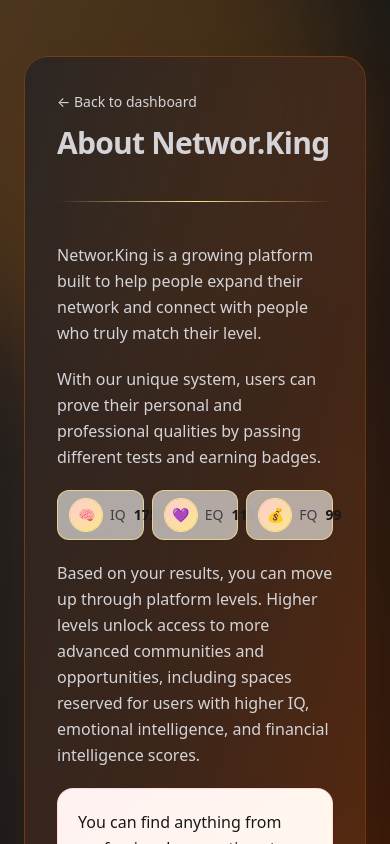
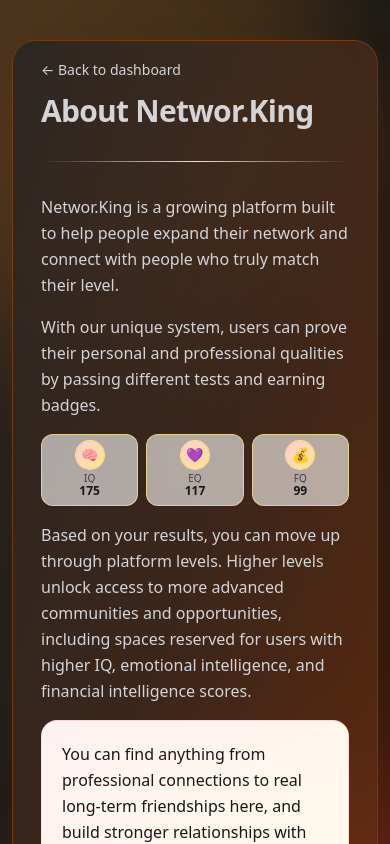
Before and after one commit to vahzakaryan-del/network-king-frontend, a Next.js app: page /about in a window 390 px wide. Shown: the top 844 px of the page. Built offline with nearby package versions, Linux system fonts and the light colour scheme; no server answers.

Commit message:
some frontend changes

```diff
--- a/src/app/(footer)/about/page.tsx
+++ b/src/app/(footer)/about/page.tsx
@@ -39,13 +39,18 @@ function BadgeMini({
   value: string;
 }) {
   return (
-    <div className="flex items-center gap-2 rounded-xl border border-amber-200/70 bg-white/60 backdrop-blur px-3 py-2 shadow-sm">
-      <div className="h-8 w-8 shrink-0 rounded-full bg-gradient-to-br from-rose-200 to-amber-200 ring-1 ring-amber-200 flex items-center justify-center text-sm">
+    <div className="flex flex-col items-center justify-center gap-1 rounded-xl border border-amber-200/70 bg-white/60 backdrop-blur px-2 py-1.5 shadow-sm">
+      <div className="h-7 w-7 shrink-0 rounded-full bg-gradient-to-br from-rose-200 to-amber-200 ring-1 ring-amber-200 flex items-center justify-center text-sm">
         {emoji}
       </div>
-      <div className="flex items-baseline gap-2 leading-none">
-        <div className="text-sm font-medium text-zinc-700">{short}</div>
-        <div className="text-sm font-semibold text-zinc-900">{value}</div>
+
+      <div className="flex min-w-0 flex-col leading-none w-full">
+        <div className="text-[10px] font-medium text-zinc-700 truncate text-center w-full">
+          {short}
+        </div>
+        <div className="text-xs font-semibold text-zinc-900 truncate text-center w-full">
+          {value}
+        </div>
       </div>
     </div>
   );
@@ -53,7 +58,7 @@ function BadgeMini({
 
 export default function AboutPage() {
   return (
-    <div className="space-y-10">
+    <div className="space-y-8 px-3 sm:px-6 md:px-0">
       <header className="space-y-3">
         <Link
           href="/dashboard"
@@ -66,18 +71,18 @@ export default function AboutPage() {
           <h1 className="text-3xl md:text-4xl font-semibold tracking-tight text-zinc-300">
             About Networ.King
           </h1>
-         <p className="mt-2 text-zinc-300 hidden sm:block">
+          <p className="mt-2 text-zinc-300 hidden sm:block">
             A premium space to meet the right people — not just more people.
           </p>
         </div>
       </header>
 
       {/* Separator */}
-      <div className="">
+      <div>
         <div className="h-px w-full bg-gradient-to-r from-transparent via-amber-200 to-transparent" />
       </div>
 
-      <section className="space-y-5 text-zinc-300 leading-relaxed">
+      <section className="space-y-4 text-zinc-300 leading-relaxed">
         <p>
           Networ.King is a growing platform built to help people expand their
           network and connect with people who truly match their level.
@@ -88,20 +93,17 @@ export default function AboutPage() {
           qualities by passing different tests and earning badges.
         </p>
 
-
         {/* Badge examples */}
-        <div className="space-y-3">
-          <p className="text-sm font-medium text-zinc-400"></p>
-
-          {/* Mobile: compact badges side-by-side */}
+        <div className="space-y-2">
+          {/* Mobile: compact badges */}
           <div className="grid grid-cols-3 gap-2 sm:hidden">
             <BadgeMini emoji="🧠" short="IQ" value="175" />
             <BadgeMini emoji="💜" short="EQ" value="117" />
             <BadgeMini emoji="💰" short="FQ" value="99" />
           </div>
 
-          {/* Desktop/tablet: original cards */}
-          <div className="hidden sm:grid gap-3 sm:grid-cols-3 ">
+          {/* Desktop/tablet */}
+          <div className="hidden sm:grid gap-3 sm:grid-cols-3">
             <BadgeCard
               emoji="🧠"
               title="IQ Badge"
@@ -122,10 +124,7 @@ export default function AboutPage() {
             />
           </div>
 
-          <p className="text-sm font-medium text-zinc-400"></p>
-
           <div className="hidden sm:inline-flex items-center gap-2 rounded-full border border-amber-200 bg-white/80 px-3 py-1 text-xs text-black max-w-full flex-wrap">
-
             <span className="h-2 w-2 rounded-full bg-amber-400" />
             Badges shown are examples — real badges are earned through tests.
           </div>
--- a/src/app/(footer)/layout.tsx
+++ b/src/app/(footer)/layout.tsx
@@ -13,8 +13,8 @@ export default function FooterPagesLayout({
       <div className="absolute -bottom-40 -right-40 h-[32rem] w-[32rem] rounded-full bg-rose-500/20 blur-3xl" />
 
       {/* Content */}
-      <div className="relative max-w-3xl mx-auto px-6 py-14">
-        <div className="rounded-3xl bg-gradient-to-br from-stone-800/90 to-amber-900/60 backdrop-blur border border-amber-700/40 shadow-2xl shadow-amber-900/40 p-8 md:p-10">
+      <div className="relative max-w-3xl mx-auto px-3 sm:px-6 py-10 sm:py-14">
+        <div className="rounded-3xl bg-gradient-to-br from-stone-800/90 to-amber-900/60 backdrop-blur border border-amber-700/40 shadow-2xl shadow-amber-900/40 p-4 sm:p-8 md:p-10">
           {children}
         </div>
       </div>
--- a/src/app/page.tsx
+++ b/src/app/page.tsx
@@ -56,8 +56,7 @@ export default function Home() {
             animate={{ opacity: 1, y: 0 }}
             exit={{ opacity: 0 }}
             transition={{ duration: 0.35 }}
-            className="fixed left-1/2 top-4 z-50 w-[92%] -translate-x-1/2 rounded-xl border border-white/30 bg-white/20 px-4 py-3 text-sm shadow-lg backdrop-blur-xl sm:left-auto sm:right-6 sm:top-6 sm:w-auto sm:translate-x-0"
-          >
+           className="fixed inset-x-3 top-4 z-50 rounded-xl border border-white/30 bg-white/20 px-3 py-2 text-sm shadow-lg backdrop-blur-xl sm:inset-x-auto sm:right-6 sm:top-6 sm:max-w-sm"  >
             <p className="font-semibold text-white">
               You are already logged in • Redirecting…
             </p>
```
